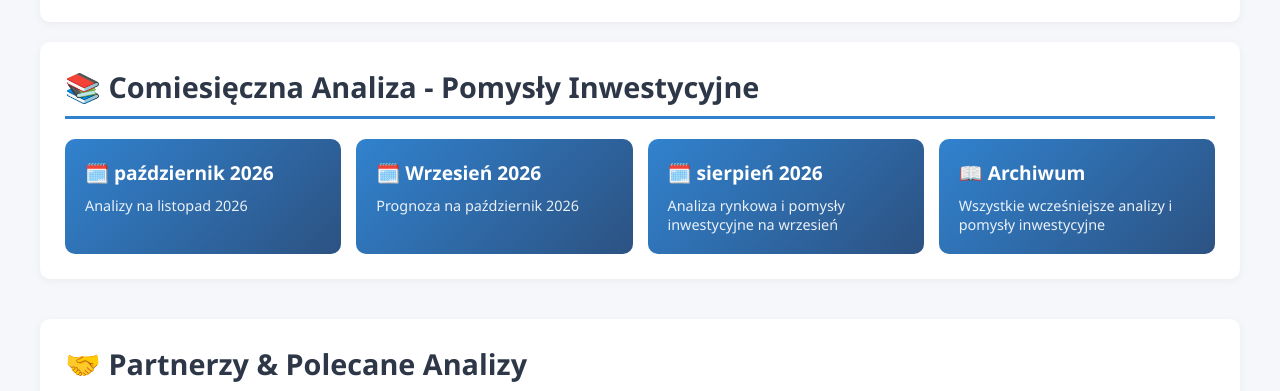
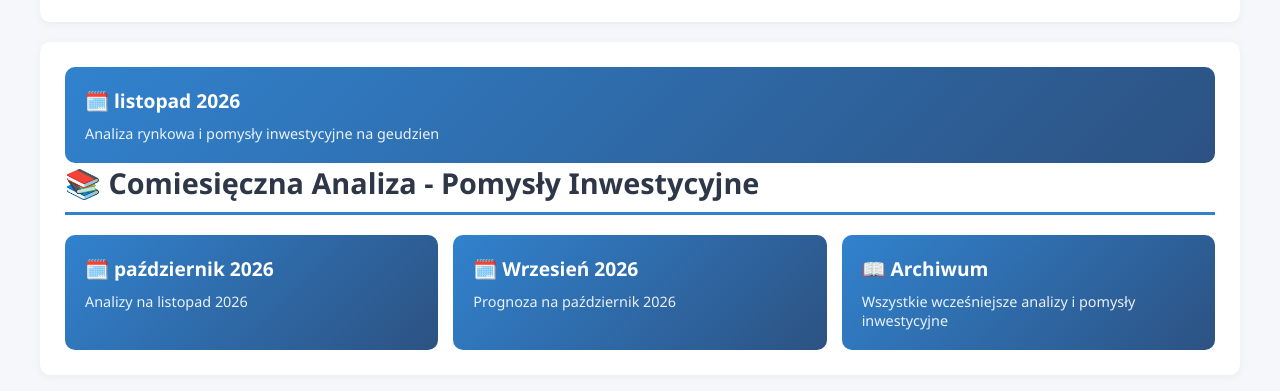
Before and after one commit to Ichimoku-Trader/FX-Cloud-Strength, a plain HTML site: page index.html in a window 1280 px wide. Shown: the part 2675-3066 px from the top of the page. Drawn offline with nearby package versions, Linux system fonts and the light colour scheme.

Commit message:
Update index.html

```diff
--- a/index.html
+++ b/index.html
@@ -754,6 +754,10 @@
 
            <!-- Investment Ideas Links -->
 <div class="card">
+  <a href="https://www.youtube.com/watch?v=s4H65MOa4J4" class="link-card">
+            <h3>🗓️ listopad 2026</h3>
+            <p>Analiza rynkowa i pomysły inwestycyjne na geudzien</p>
+        </a>
     <h2>📚 Comiesięczna Analiza - Pomysły Inwestycyjne</h2>
   <div class="links-section">
  <a href="https://www.youtube.com/watch?v=tLO2gnUcBFw" class="link-card">
@@ -765,15 +769,6 @@
             <h3>🗓️ Wrzesień 2026</h3>
             <p>Prognoza na październik 2026</p>
         </a>
-<a href="https://www.youtube.com/watch?v=lcDxDRomVZw" class="link-card">
-            <h3>🗓️ sierpień 2026</h3>
-            <p>Analiza rynkowa i pomysły inwestycyjne na wrzesień</p>
-        </a>
-
-
-
-
-
 
         <a href="archiwum.html" class="link-card">
             <h3>📖 Archiwum</h3>
```
